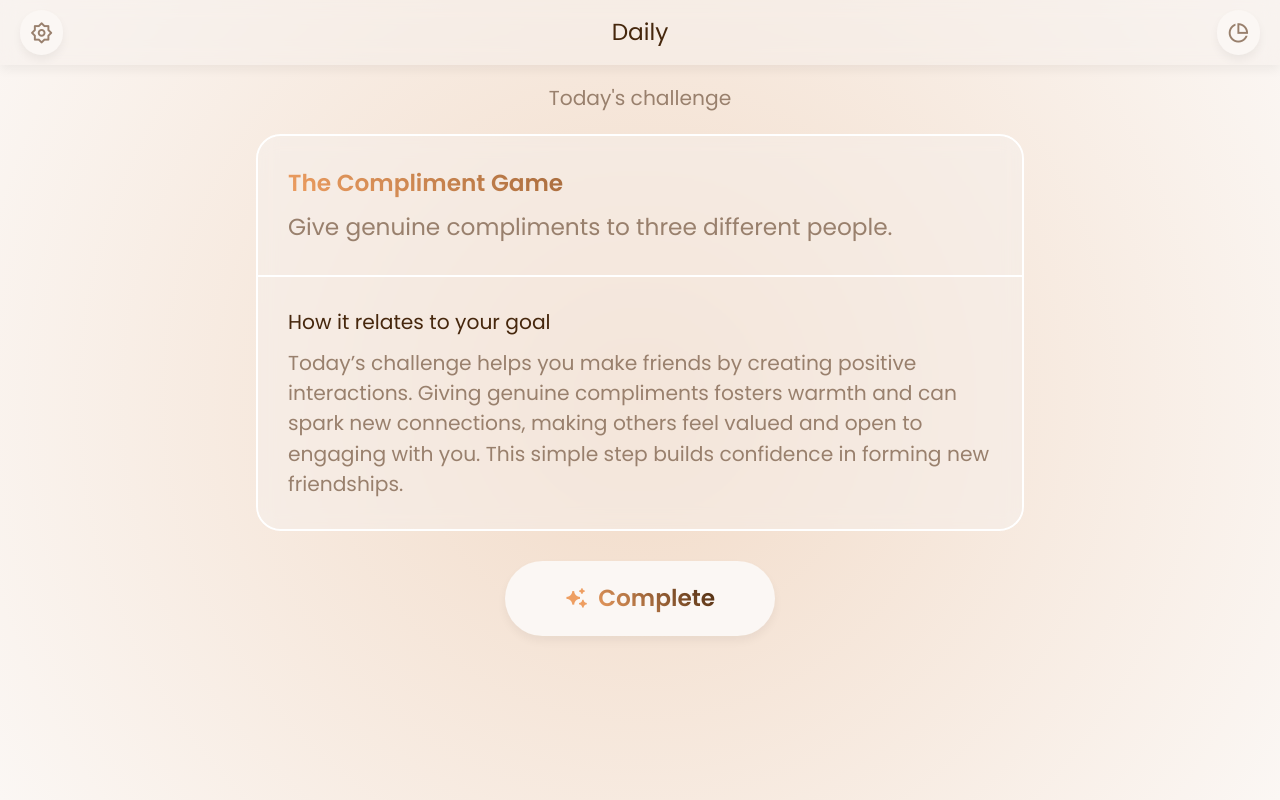
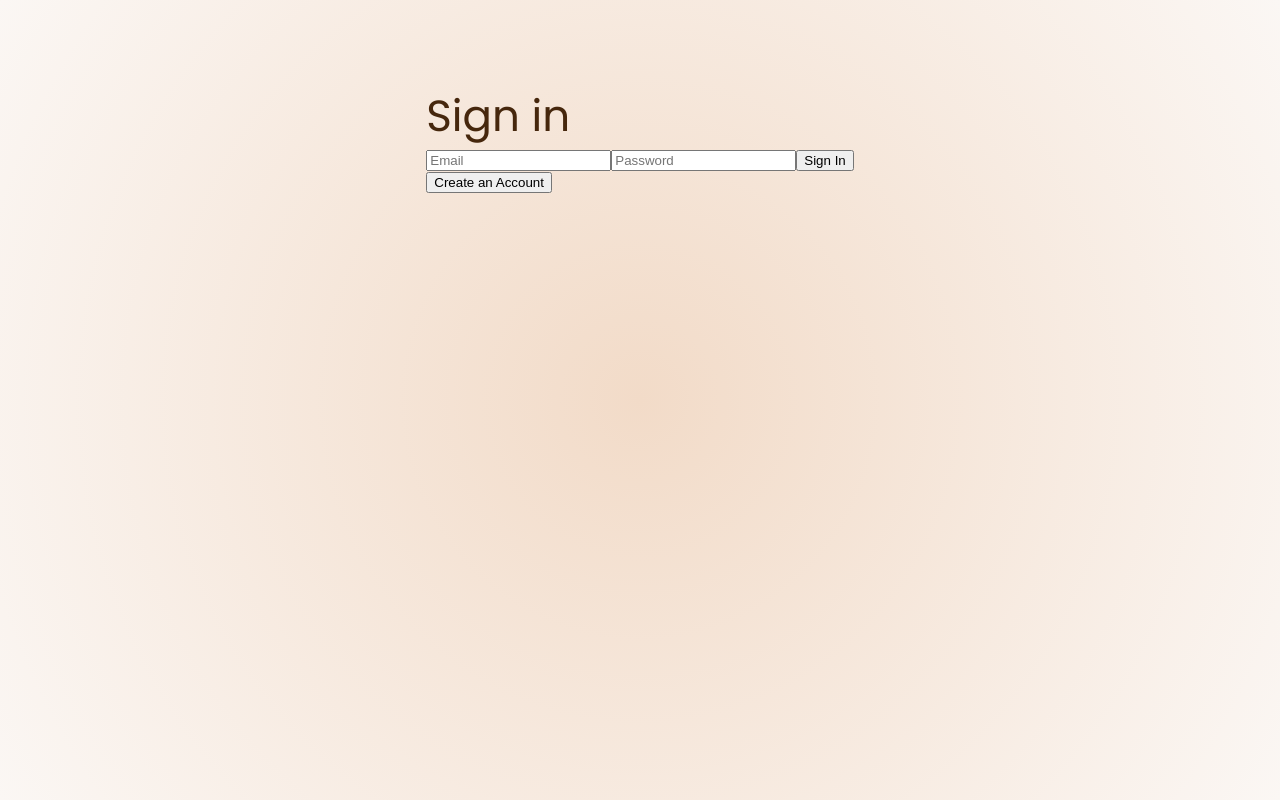
Before and after one commit to doeunkwon/convo, a React (Create React App) app in the folder client/: page / in a window 1280 px wide. Built offline with nearby package versions, Linux system fonts and the light colour scheme.

Commit message:
basic auth working

```diff
--- a/client/package.json
+++ b/client/package.json
@@ -7,6 +7,7 @@
     "@testing-library/react": "^13.4.0",
     "@types/react": "^18.3.11",
     "@types/react-dom": "^18.3.1",
+    "firebase": "^11.0.1",
     "react": "^18.3.1",
     "react-dom": "^18.3.1",
     "react-router-dom": "^6.27.0",
--- a/client/src/App.tsx
+++ b/client/src/App.tsx
@@ -8,6 +8,8 @@ import {
 } from "react-router-dom";
 import DailyPage from "./pages/DailyPage";
 import ProgressPage from "./pages/ProgressPage";
+import SignUpPage from "./pages/SignUpPage";
+import SignInPage from "./pages/SignInPage"; // Import the SignInPage
 import Navbar from "./components/Navbar";
 import { useState, useEffect } from "react";
 import { Challenge } from "./models/challenge";
@@ -30,7 +32,7 @@ function AppContent() {
 
   const getNavbarTitle = () => {
     switch (location.pathname) {
-      case "/":
+      case "/daily":
         return "Daily";
       case "/progress":
         return "Progress";
@@ -67,14 +69,18 @@ function AppContent() {
   return (
     <main className="App">
       <section className="App-content">
-        <Navbar
-          onClickSparkling={() => navigate("/")}
-          onClickPulse={() => navigate("/progress")}
-          title={getNavbarTitle()}
-        />
+        {location.pathname !== "/" && location.pathname !== "/signup" && (
+          <Navbar
+            onClickSparkling={() => navigate("/daily")}
+            onClickPulse={() => navigate("/progress")}
+            title={getNavbarTitle()}
+          />
+        )}
         <Routes>
+          <Route path="/" element={<SignInPage />} />
+          <Route path="/signup" element={<SignUpPage />} />
           <Route
-            path="/"
+            path="/daily"
             element={<DailyPage dailyChallenge={dailyChallenge} />}
           />
           <Route
--- /dev/null
+++ b/client/src/firebaseConfig.tsx
@@ -0,0 +1,15 @@
+import { initializeApp } from "firebase/app";
+import { getAuth } from "firebase/auth";
+
+const firebaseConfig = {
+  apiKey: "AIzaSyA7Xh1Idl4MkXe02REuZQrahUeDWhpDj3c",
+  authDomain: "convo-dev-37db9.firebaseapp.com",
+  projectId: "convo-dev-37db9",
+  storageBucket: "convo-dev-37db9.appspot.com",
+  messagingSenderId: "186699353043",
+  appId: "1:186699353043:web:8e9fb8eb83d2f6bb313d26",
+};
+
+const app = initializeApp(firebaseConfig);
+
+export const auth = getAuth(app);
--- /dev/null
+++ b/client/src/pages/SignInPage.tsx
@@ -0,0 +1,64 @@
+import React, { useState } from "react";
+import { signInWithEmailAndPassword } from "firebase/auth";
+import { auth } from "../firebaseConfig";
+import { useNavigate } from "react-router-dom";
+
+function SignInPage() {
+  const [email, setEmail] = useState("");
+  const [password, setPassword] = useState("");
+  const navigate = useNavigate();
+
+  const handleSignIn = async (e: React.FormEvent) => {
+    e.preventDefault();
+    try {
+      const userCredential = await signInWithEmailAndPassword(
+        auth,
+        email,
+        password
+      );
+      console.log("User signed in:", userCredential.user);
+      navigate("/daily"); // Redirect to /daily after successful sign-in
+    } catch (error: any) {
+      console.error("Error signing in:", error.message);
+    }
+  };
+
+  return (
+    <div>
+      <h1>Sign in</h1>
+      <form onSubmit={handleSignIn}>
+        <input
+          type="email"
+          value={email}
+          onChange={(e) => setEmail(e.target.value)}
+          placeholder="Email"
+          required
+        />
+        <input
+          type="password"
+          value={password}
+          onChange={(e) => setPassword(e.target.value)}
+          placeholder="Password"
+          required
+        />
+        <button type="submit">Sign In</button>
+      </form>
+      <button onClick={() => navigate("/signup")}>Create an Account</button>
+    </div>
+  );
+}
+
+export default SignInPage;
+
+// import { signOut } from "firebase/auth";
+// import { auth } from "../firebaseConfig";
+
+// function handleSignOut() {
+//   signOut(auth)
+//     .then(() => {
+//       console.log("User signed out");
+//     })
+//     .catch((error) => {
+//       console.error("Error signing out:", error.message);
+//     });
+// }
--- /dev/null
+++ b/client/src/pages/SignUpPage.tsx
@@ -0,0 +1,84 @@
+import React, { useState } from "react";
+import {
+  createUserWithEmailAndPassword,
+  signInWithPopup,
+  GoogleAuthProvider,
+} from "firebase/auth";
+import { auth } from "../firebaseConfig";
+import { useNavigate } from "react-router-dom";
+
+function SignUpPage() {
+  const [email, setEmail] = useState("");
+  const [password, setPassword] = useState("");
+  const [error, setError] = useState("");
+  const navigate = useNavigate();
+
+  const handleSignUp = async (e: React.FormEvent) => {
+    e.preventDefault();
+
+    if (!isStrongPassword(password)) {
+      setError(
+        "Password must be at least 8 characters long and include uppercase, lowercase, number, and special character."
+      );
+      return;
+    }
+
+    try {
+      const userCredential = await createUserWithEmailAndPassword(
+        auth,
+        email,
+        password
+      );
+      console.log("User registered:", userCredential.user);
+      setError("");
+      navigate("/daily"); // Redirect to /daily after successful sign-up
+    } catch (error: any) {
+      console.error("Error signing up:", error.message);
+      setError(error.message);
+    }
+  };
+
+  const handleGoogleSignIn = async () => {
+    const provider = new GoogleAuthProvider();
+    try {
+      const result = await signInWithPopup(auth, provider);
+      console.log("Google sign-in successful:", result.user);
+      navigate("/daily"); // Redirect to /daily after successful Google sign-in
+    } catch (error: any) {
+      console.error("Error signing in with Google:", error.message);
+    }
+  };
+
+  const isStrongPassword = (password: string) => {
+    const strongPasswordRegex =
+      /^(?=.*[a-z])(?=.*[A-Z])(?=.*\d)(?=.*[@$!%*?&])[A-Za-z\d@$!%*?&]{8,}$/;
+    return strongPasswordRegex.test(password);
+  };
+
+  return (
+    <div>
+      <h1>Sign up</h1>
+      <form onSubmit={handleSignUp}>
+        <input
+          type="email"
+          value={email}
+          onChange={(e) => setEmail(e.target.value)}
+          placeholder="Email"
+          required
+        />
+        <input
+          type="password"
+          value={password}
+          onChange={(e) => setPassword(e.target.value)}
+          placeholder="Password"
+          required
+        />
+        <button type="submit">Sign Up</button>
+      </form>
+      {error && <p style={{ color: "red" }}>{error}</p>}
+      <button onClick={handleGoogleSignIn}>Sign In with Google</button>
+    </div>
+  );
+}
+
+export default SignUpPage;
```
Also changed, not shown: 1 other file (tests, documents, lock files or other folders).
